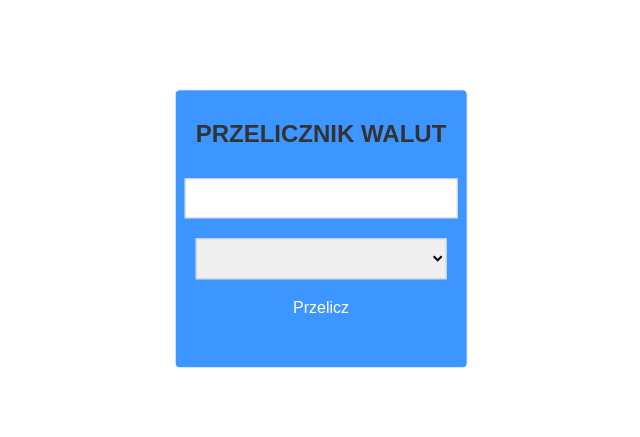
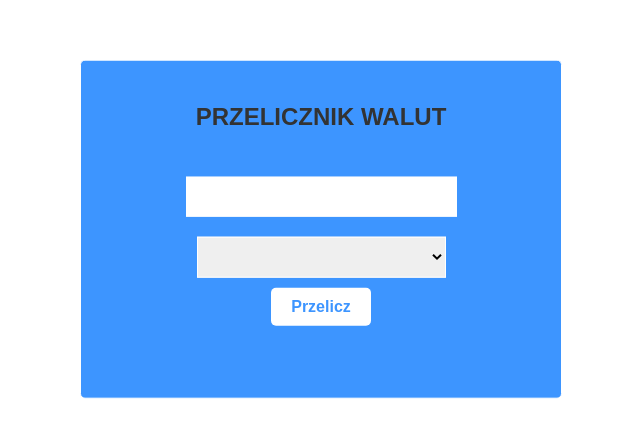
Before and after one commit to nataliaznamierowska/my-react-app-js, a React app: page / in a window 1280 px wide. Shown: the part 171-608 px from the top of the page, without its empty margins (319-959 px from the left). Built offline with nearby package versions, Linux system fonts and the light colour scheme; no server answers.

Commit message:
zmiaaaana

```diff
--- a/src/styles/App.css
+++ b/src/styles/App.css
@@ -5,27 +5,17 @@ body {
   font-family: Arial, Helvetica, sans-serif;
 }
 
-/* .container {
-  background-color: #3caaf3;
+.container {
+  background-color: #3d95ff;
+  border: 1px solid #ffffff;
   width: 26em;
   position: absolute;
   transform: translate(-50%, -50%);
   left: 50%;
   top: 50%;
-  border-radius: 1em;
+  border-radius: 5px;
   padding: 2em;
   display: flex;
   flex-direction: column;
   align-items: center;
-} */
-.container {
-  display: inline-block;
-  padding: 20px;
-  background-color: #3d95ff;
-  border: 1px solid #ffffff;
-  border-radius: 5px;
-  position: absolute;
-  transform: translate(-50%, -50%);
-  left: 50%;
-  top: 50%;
 }
--- a/src/styles/Form.css
+++ b/src/styles/Form.css
@@ -8,19 +8,20 @@
 .select {
   padding: 10px;
   margin: 10px;
-  border: 1px solid #ccc;
+  border: 1px solid #ffffff;
   width: 100%;
   max-width: 300px;
 }
 
 .submit-btn {
-  background-color: #3d95ff;
-  color: white;
+  background-color: #ffffff;
+  color: #3d95ff;
   border: none;
   padding: 10px 20px;
   cursor: pointer;
   border-radius: 5px;
   font-size: 1em;
+  font-weight: bold;
 }
 
 .submit-btn:hover {
```
